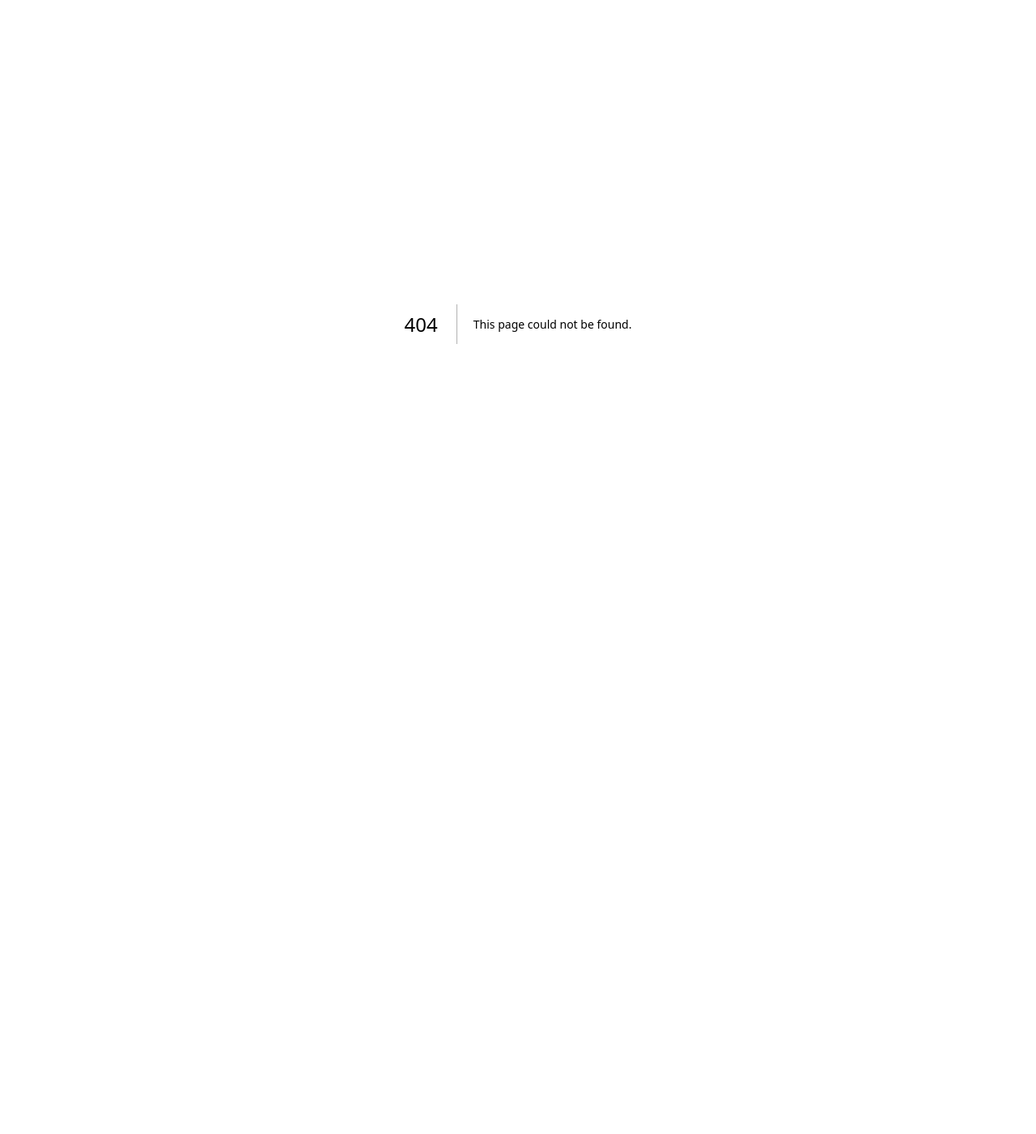
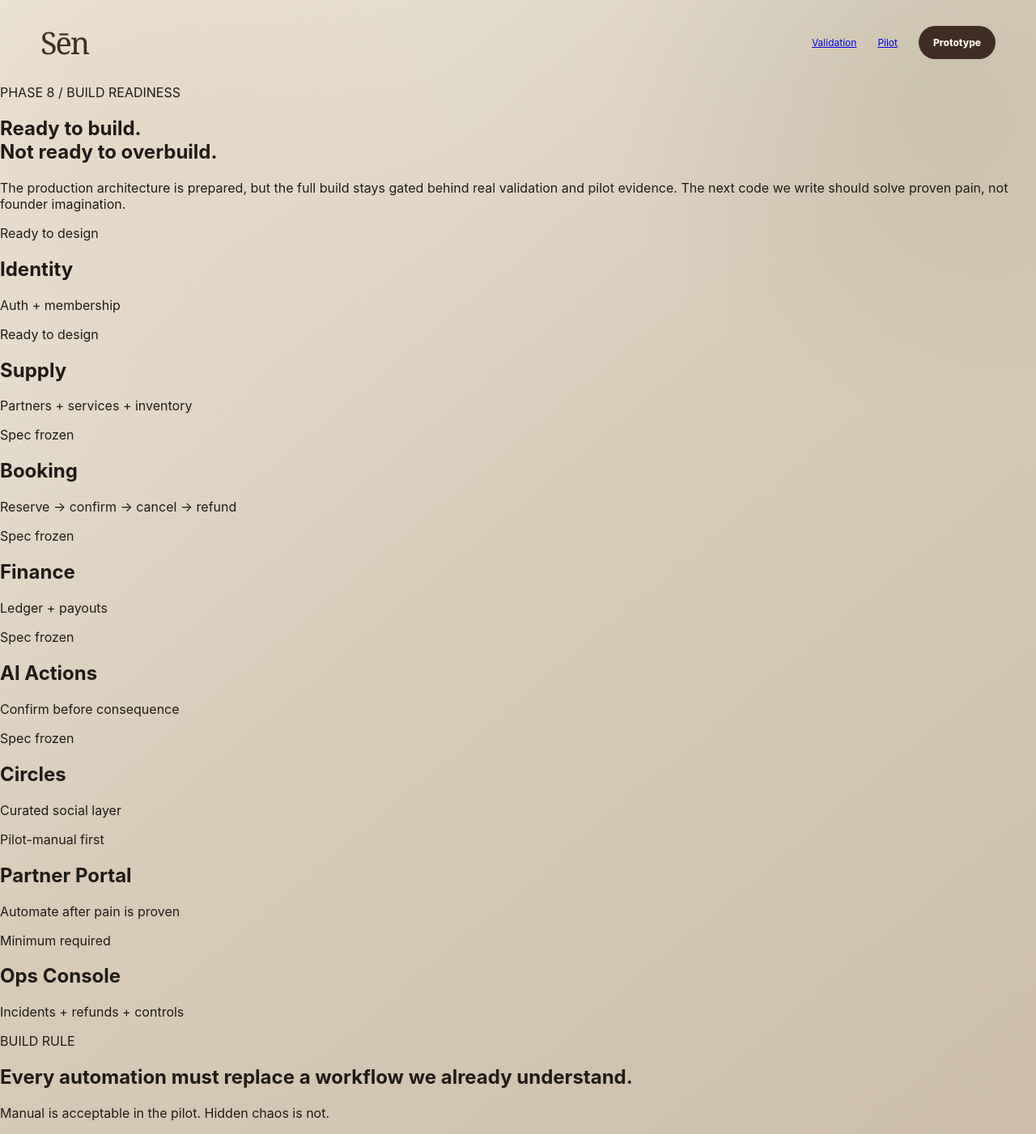
Before and after one commit to laraoliveiracassemiros-del/make-it-happen, a Next.js app: page /build in a window 1280 px wide. Before the commit this address had no page. Shown: the whole page at 81% size. Before the commit the page ends 800 px from the top, so only its background shows below. Built offline with nearby package versions, Linux system fonts and the light colour scheme.

Commit message:
add Sēn build readiness page

```diff
--- /dev/null
+++ b/src/app/build/page.tsx
@@ -0,0 +1,52 @@
+import Link from 'next/link';
+
+const systems = [
+  ['Identity', 'Ready to design', 'Auth + membership'],
+  ['Supply', 'Ready to design', 'Partners + services + inventory'],
+  ['Booking', 'Spec frozen', 'Reserve → confirm → cancel → refund'],
+  ['Finance', 'Spec frozen', 'Ledger + payouts'],
+  ['AI Actions', 'Spec frozen', 'Confirm before consequence'],
+  ['Circles', 'Spec frozen', 'Curated social layer'],
+  ['Partner Portal', 'Pilot-manual first', 'Automate after pain is proven'],
+  ['Ops Console', 'Minimum required', 'Incidents + refunds + controls'],
+];
+
+export default function BuildReadinessPage() {
+  return (
+    <main className="build-readiness">
+      <nav className="sen-site-nav">
+        <div className="brand-word site-logo">Sēn</div>
+        <div className="site-nav-links">
+          <Link href="/validate">Validation</Link>
+          <Link href="/pilot">Pilot</Link>
+          <Link className="site-cta" href="/">Prototype</Link>
+        </div>
+      </nav>
+
+      <section className="build-hero">
+        <span>PHASE 8 / BUILD READINESS</span>
+        <h1>Ready to build.<br />Not ready to overbuild.</h1>
+        <p>
+          The production architecture is prepared, but the full build stays gated behind real validation
+          and pilot evidence. The next code we write should solve proven pain, not founder imagination.
+        </p>
+      </section>
+
+      <section className="build-grid">
+        {systems.map(([name,state,note]) => (
+          <article key={name}>
+            <span>{state}</span>
+            <h2>{name}</h2>
+            <p>{note}</p>
+          </article>
+        ))}
+      </section>
+
+      <section className="build-principle">
+        <span>BUILD RULE</span>
+        <h2>Every automation must replace a workflow we already understand.</h2>
+        <p>Manual is acceptable in the pilot. Hidden chaos is not.</p>
+      </section>
+    </main>
+  );
+}
```
